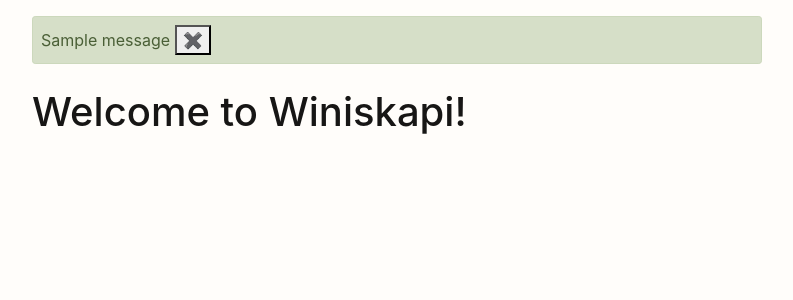
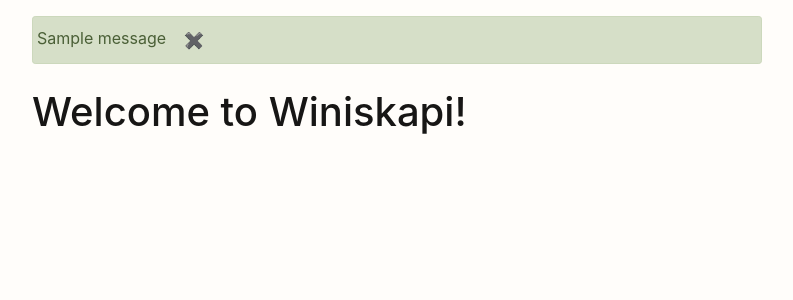
Before and after one commit to shorian/winiskapi, a Flask app: page / in a window 1280 px wide. Shown: the part 64-364 px from the top of the page, without its empty margins (243-1036 px from the left). Run offline with Flask 2, Linux system fonts and the light colour scheme; tables that the repository leaves empty hold one stand-in row (values such as "Sample post"); one stand-in notice (Sample message) is shown.

Commit message:
adjusted flashed message styling

```diff
--- a/winiskapi/templates/base.html
+++ b/winiskapi/templates/base.html
@@ -39,9 +39,9 @@
                 {% with messages = get_flashed_messages(with_categories=true) %}
                     {% if messages %}
                         {% for category, message in messages %}
-                            <div class="alert alert-{{ category }} alert-dismissible my-3 p-2">
+                            <div class="alert alert-{{ category }} alert-dismissible my-3 p-1">
                                 {{ message }}
-                                <button type="button" class="btn-close" data-bs-dismiss="alert" aria-label="Close">✖</button>
+                                <button type="button" class="btn btn-close" data-bs-dismiss="alert" aria-label="Close">✖</button>
                             </div>
                         {% endfor %}
                     {% endif %}
```
Also changed, not shown: winiskapi/templates/contacts/view_contact.html (added).
